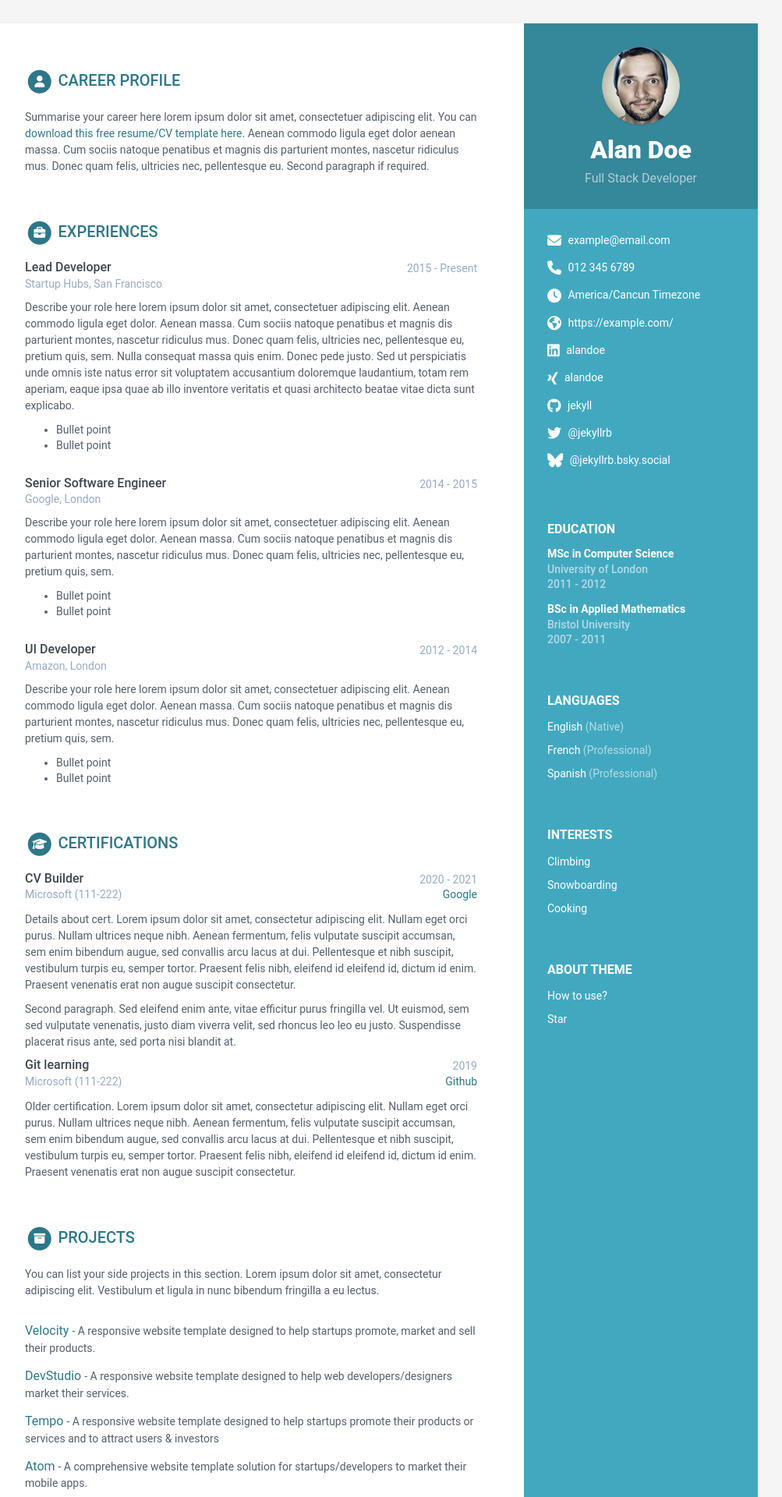
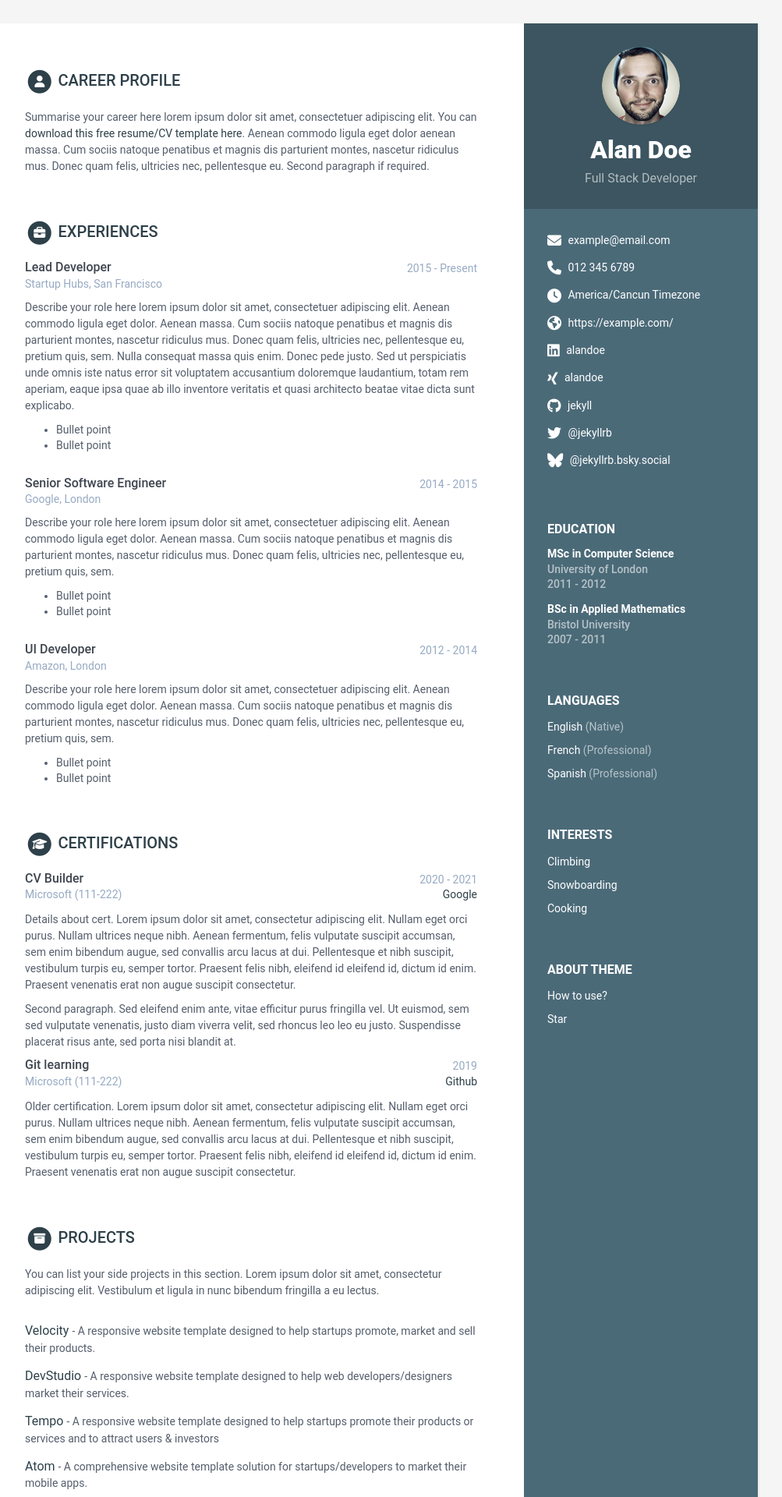
Before and after one commit to cbritezm/resume, a Jekyll site: the page built from index.html, in a window 1280 px wide. Shown: the top 1920 px of the page at 78% size, without its empty margins (168-1171 px from the left). Built offline with Jekyll 4.4.1, drawn with Linux system fonts in a browser that asks for light colours.

Commit message:
Update _config.yml

```diff
--- a/_config.yml
+++ b/_config.yml
@@ -2,7 +2,7 @@
 
 # Site Settings
 title: My Resume
-url: 'http://webjeda.com'
+url: 'http://cv.cbritezm.com'
 
 #change it according to your repository name
 # disabling since we are using a custom domain
@@ -10,7 +10,7 @@ url: 'http://webjeda.com'
 
 description: A beautiful Jekyll theme for creating resume
 # Style will be applied only after restarting the build or serve. Just choose one of the options.
-theme_skin: blue # blue turquoise green berry orange ceramic teal oceanstale
+theme_skin: ceramic # blue turquoise green berry orange ceramic teal oceanstale
 chrome_mobile_color: #use hex colors (ex:#1976d2) or leave empty if you don't want a color for chrome mobile searchbar
 
 # Tracker
```
